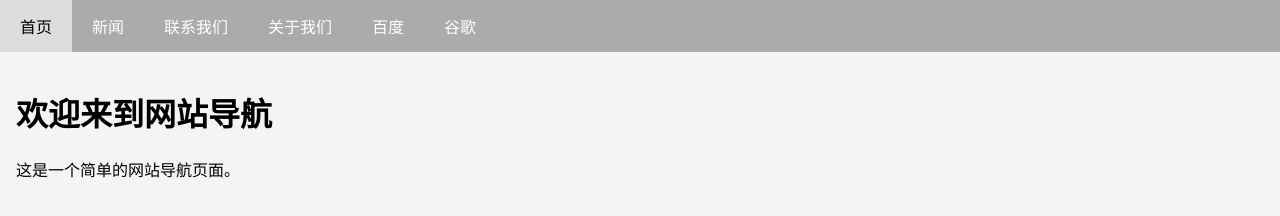
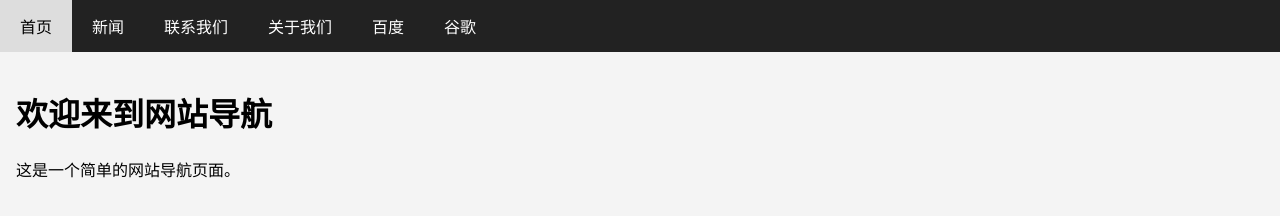
Before and after one commit to junjiangwudi/junjiangwudi.github.io, a plain HTML site: page index.html in a window 1280 px wide. Drawn offline with Linux system fonts and the light colour scheme.

Commit message:
Update index.html

```diff
--- a/index.html
+++ b/index.html
@@ -12,7 +12,7 @@
             background-color: #f4f4f4;
         }
         .navbar {
-            background-color: rgba(0, 0, 0, 0.3); /* 设置为半透明黑色 */
+            background-color: #222; /* 设置为深灰色 */
             overflow: hidden;
         }
         .navbar a {
```
